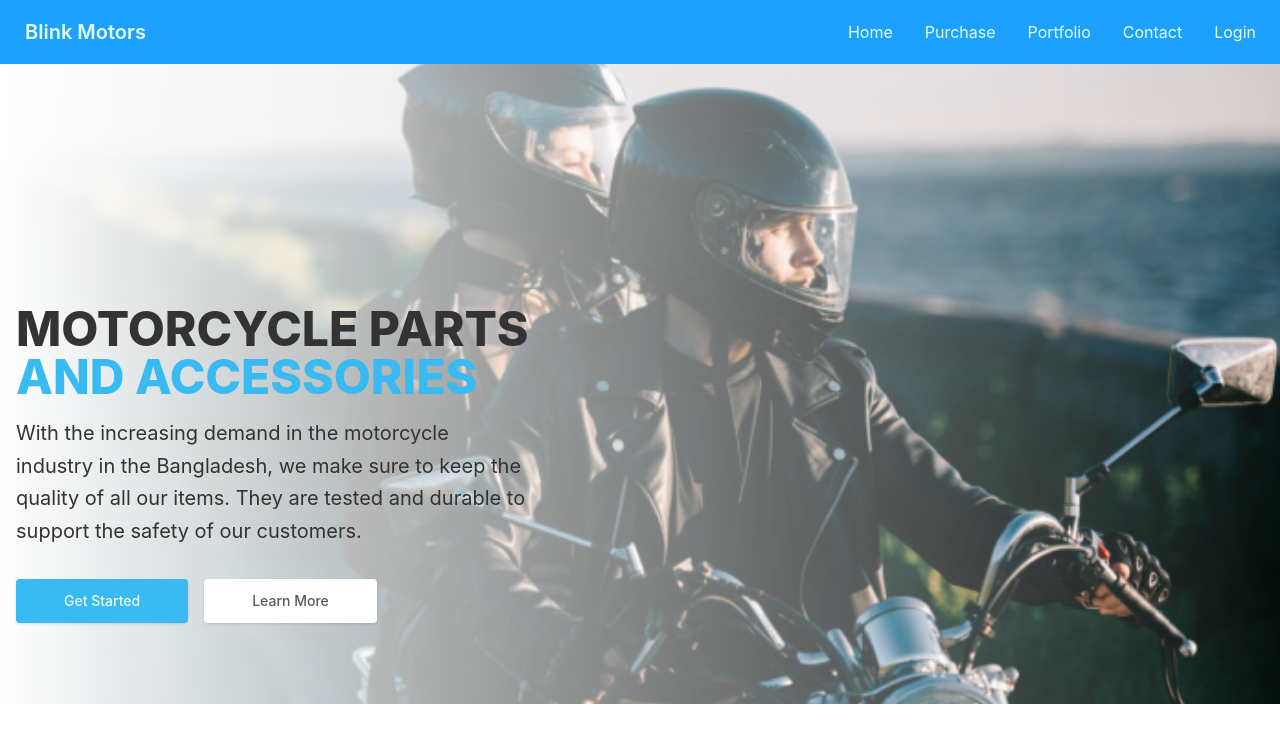
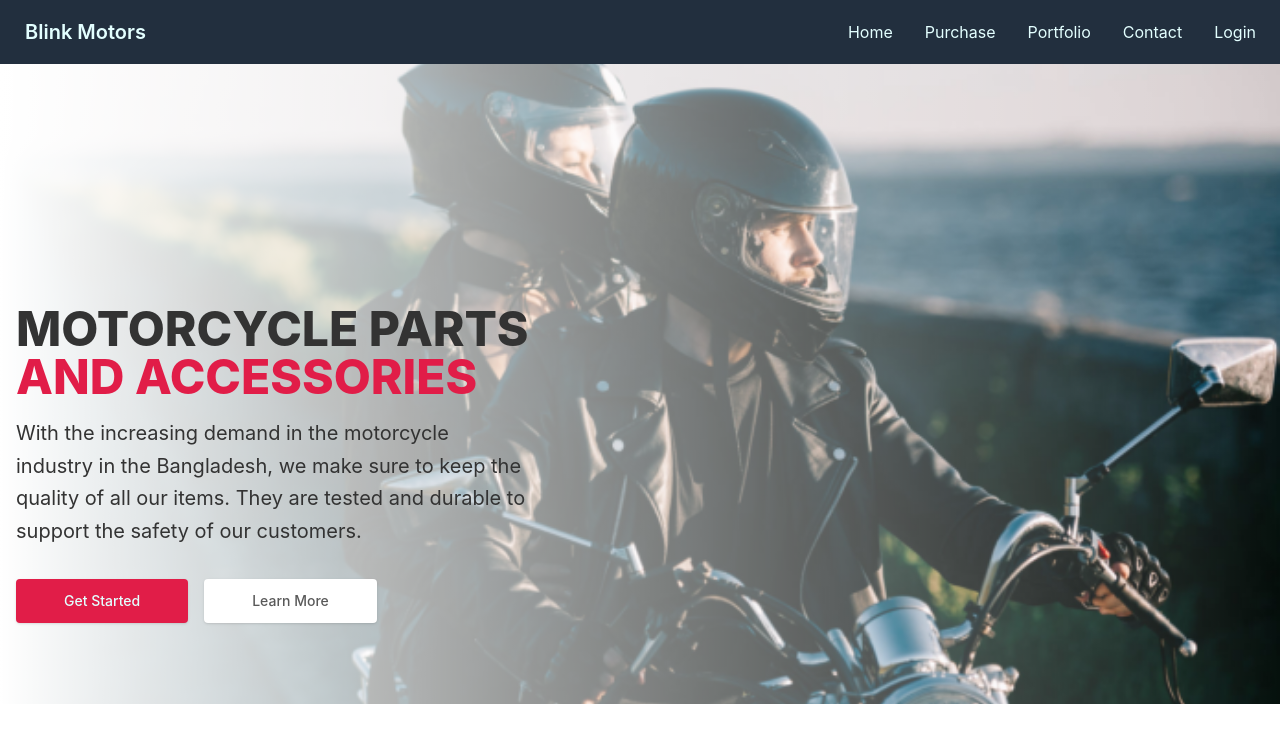
Before and after one commit to mehrazhossain/blink-motors-client, a React (Create React App) app: page / in a window 1280 px wide. Shown: the top 742 px of the page. Built offline with nearby package versions, Linux system fonts and the light colour scheme.

Commit message:
set ui color

```diff
--- a/tailwind.config.js
+++ b/tailwind.config.js
@@ -7,8 +7,8 @@ module.exports = {
     themes: [
       {
         blink_motors_theme: {
-          primary: '#3ABAF3',
-          secondary: '#1EA0FE',
+          primary: '#E11D48',
+          secondary: '#222f3e',
           accent: '#595959',
           neutral: '#E3FFFF',
           'base-100': '#ffffff',
```
